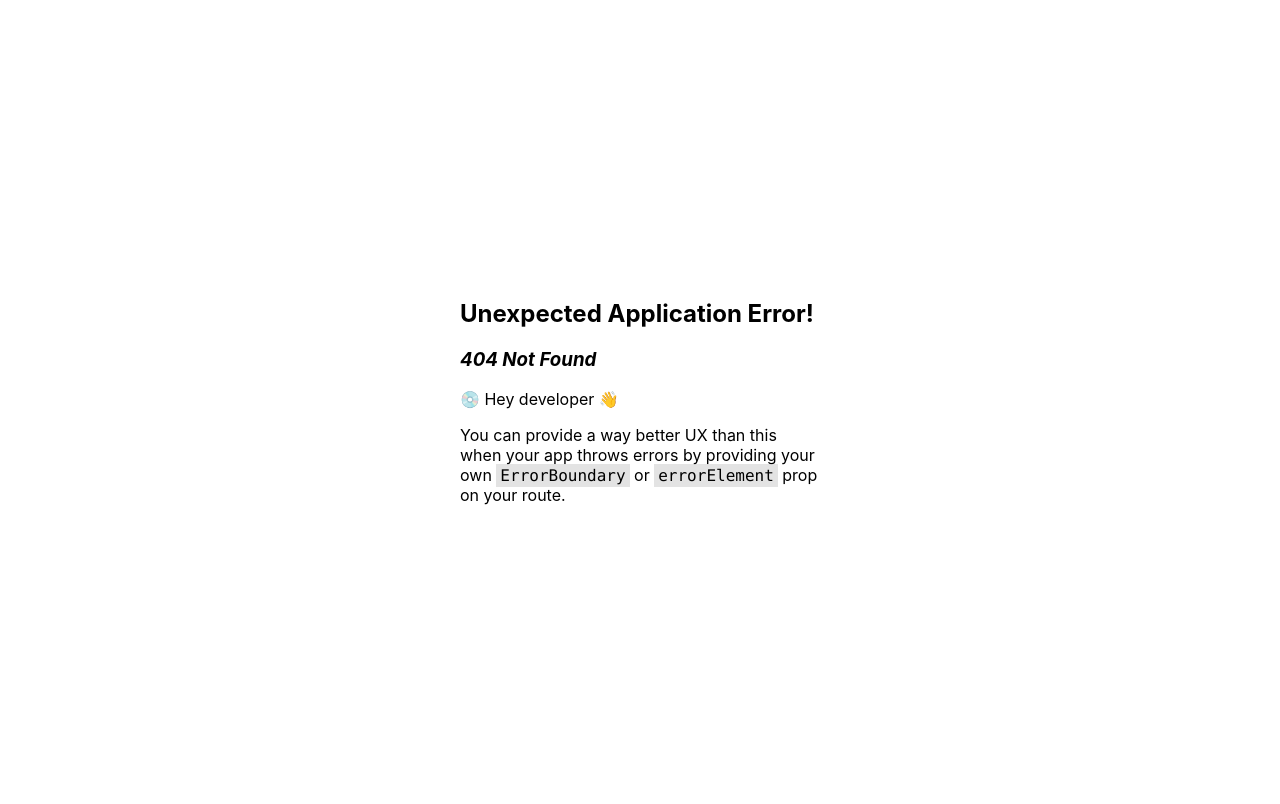
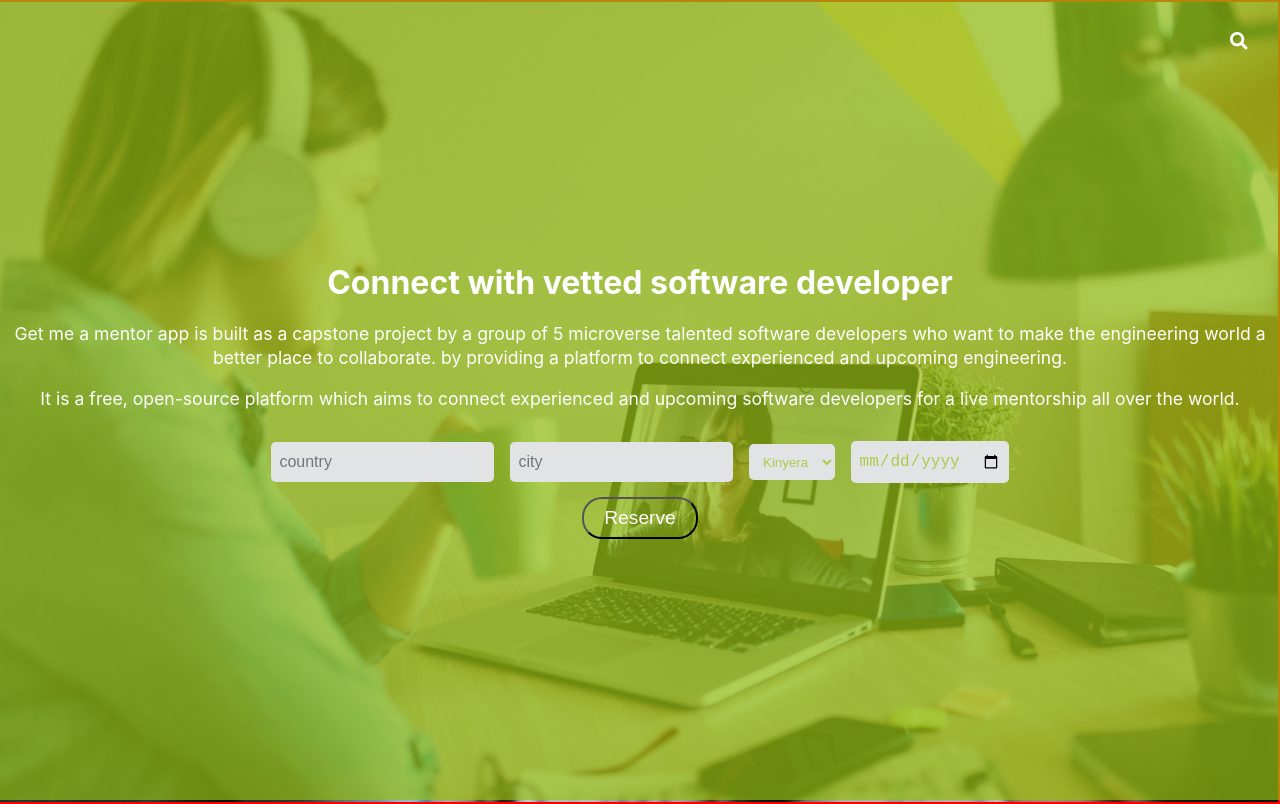
Before and after one commit to teckim/carbook-ui, a React (Create React App) app: page /reserve in a window 1280 px wide. Before the commit this address had no page. Built offline with nearby package versions, Linux system fonts and the light colour scheme.

Commit message:
form reservations

```diff
--- a/package.json
+++ b/package.json
@@ -10,6 +10,7 @@
     "axios": "^1.1.3",
     "react": "^18.2.0",
     "react-dom": "^18.2.0",
+    "react-icons": "^4.6.0",
     "react-redux": "^8.0.4",
     "react-router-dom": "^6.4.2",
     "react-scripts": "5.0.1",
--- a/src/app/components/Reserve.js
+++ b/src/app/components/Reserve.js
@@ -0,0 +1,54 @@
+/* eslint-disable react/jsx-no-undef */
+import React from 'react';
+import { FaSearch } from 'react-icons/fa';
+import style from './Reserve.module.css';
+import '../../styles/reserve.css';
+
+function Reserve() {
+//   const dispatch = useDispatch();
+
+  return (
+    <div className="showcase">
+      <p className="search-icon">
+        <FaSearch />
+      </p>
+      <div className="container showcase-inner">
+        <h1>Connect with vetted software developer</h1>
+        <p className="about">
+          Get me a mentor app is built as a capstone project by a group of 5
+          microverse talented software developers who want to make the
+          engineering world a better place to collaborate. by providing a
+          platform to connect experienced and upcoming engineering.
+        </p>
+        <p className="about">
+          It is a free, open-source platform which aims to connect experienced
+          and upcoming software developers for a live mentorship all over the
+          world.
+        </p>
+
+        <div className="btn-container">
+          <form>
+            <div className={style.wrapper}>
+              <input type="" name="country" placeholder="country" />
+              <input type="text" name="city" placeholder="city" />
+
+              <select name="mentor_id">
+                <option>Kinyera</option>
+              </select>
+              <input className={style.date} type="date" name="date" id="" />
+            </div>
+            <button
+              type="submit"
+              className={style.reserve}
+            >
+
+              Reserve
+            </button>
+          </form>
+        </div>
+      </div>
+    </div>
+  );
+}
+
+export default Reserve;
--- /dev/null
+++ b/src/app/components/Reserve.module.css
@@ -0,0 +1,139 @@
+.detailscontainer {
+    display: flex;
+    /* height: 100vh; */
+    align-items: center;
+    justify-content: center;
+  }
+
+  .mentor {
+    display: flex;
+    justify-content: space-around;
+    /* width: 100%; */
+  }
+
+  .avatar {
+    flex-basis: 35vw;
+    height: 35vw;
+    border-radius: 30px;
+    box-shadow:
+      10px 10px 40px #bebebe,
+      -10px -10px 40px #fff;
+  }
+
+  .avatar img {
+    height: inherit;
+    width: inherit;
+  }
+
+  .details {
+    flex-basis: 30%;
+    padding: 20px;
+    display: flex;
+    flex-direction: column;
+    align-items: flex-end;
+  }
+
+  .textdetails {
+    align-self: stretch;
+    margin-top: 20px;
+  }
+
+  .textdetails > li {
+    padding: 8px 15px;
+    display: flex;
+    justify-content: space-between;
+  }
+
+  .textdetails > :nth-last-child(odd) {
+    background-color: #e2e3e4;
+  }
+
+  .tech {
+    display: flex;
+    flex-direction: row;
+    align-items: center;
+    padding: 10px;
+    gap: 1rem;
+  }
+
+  .tech li {
+    list-style: none;
+    padding: 0.5rem;
+    background-color: rgba(150, 191, 15, 0.7);
+    color: white;
+    border: none;
+    border-radius: 5px;
+  }
+
+  .reserve {
+    background-color: var(--primary);
+    padding: 8px 20px;
+    color: white;
+    font-size: 1.2rem;
+    border-radius: 20px;
+    text-align: center;
+  }
+
+  .wrapper {
+    display: flex;
+    align-items: center;
+    justify-content: space-between;
+    width: 100%;
+    gap: 1rem;
+    margin: 0.85rem 0;
+  }
+
+  .wrapper > input,
+  .date {
+    font-size: 1rem;
+    font-weight: 400;
+    line-height: 1.5;
+  }
+
+  .wrapper > input,
+  select,
+  option {
+    flex-basis: 100%;
+    padding: 0.5rem;
+    border: none;
+    border-radius: 5px;
+    background-color: #e2e3e4;
+    color: rgba(150, 191, 15, 0.7);
+  }
+
+  .wrapper > select {
+    padding: 0.6rem;
+  }
+
+  .wrapper > option {
+    padding: 0.6rem;
+  }
+
+  .date {
+    display: block;
+    padding: 0.375rem 0.6rem;
+    color: #495057;
+    background-color: #fff;
+    border: 1px solid #ced4da;
+    border-radius: 0.25rem;
+    transition: border-color 0.15s ease-in-out, box-shadow 0.15s ease-in-out;
+  }
+
+  @media screen and (max-width: 768px) {
+    .mentor {
+      flex-direction: column;
+      align-items: center;
+      gap: 20px;
+    }
+
+    .avatar {
+      width: 80vw;
+      height: 80vw;
+    }
+
+    .textdetails {
+      align-self: stretch;
+      justify-content: stretch;
+      margin-top: 20px;
+    }
+  }
--- a/src/app/router.js
+++ b/src/app/router.js
@@ -3,6 +3,7 @@ import { createBrowserRouter } from 'react-router-dom';
 import LoginPage from '../features/auth/LoginPage';
 import RegisterPage from '../features/auth/RegisterPage';
 import MyReservation from './components/MyReservation';
+import Reserve from './components/Reserve';
 
 export const authRouter = createBrowserRouter([
   {
@@ -17,6 +18,10 @@ export const authRouter = createBrowserRouter([
     path: '/reservation',
     element: <MyReservation />,
   },
+  {
+    path: '/reserve',
+    element: <Reserve />,
+  },
 ]);
 
 export default authRouter;
--- a/src/features/auth/auth.css
+++ b/src/features/auth/auth.css
@@ -7,9 +7,9 @@
   --primry-color: #ff6701;
 }
 
-.auth-layout .container {
+/* .auth-layout  {
   width: 360px;
-}
+} */
 
 .auth-layout .errors {
   padding: 4px 8px;
--- /dev/null
+++ b/src/styles/reserve.css
@@ -0,0 +1,85 @@
+:root {
+    --primary-color: rgba(150, 191, 15, 0.7);
+    --overlay-color: #fff;
+    --menu-speed: 0.75s;
+  }
+
+  * {
+    margin: 0;
+    padding: 0;
+    box-sizing: border-box;
+  }
+
+  body {
+    font-family: helvetica, arial, sans-serif;
+    line-height: 1.4;
+  }
+
+  .showcase {
+    background: var(--primary-color);
+    color: #fff;
+    height: 100vh;
+    position: relative;
+  }
+
+  .search-icon {
+    font-size: 4rem;
+    position: absolute;
+    top: 2rem;
+    right: 2rem;
+  }
+
+  .showcase::before {
+    content: "";
+    background: url("/public/assert/online-mentorship.jpg");
+    background-repeat: no-repeat;
+    background-position: center center;
+    background-size: cover;
+    position: absolute;
+    top: 0;
+    right: 0;
+    width: 100vw;
+    height: 100%;
+    z-index: -1;
+    border: 2px solid red;
+  }
+
+  .showcase .showcase-inner {
+    display: flex;
+    flex-direction: column;
+    gap: 1rem;
+    align-items: center;
+    justify-content: center;
+    text-align: center;
+    height: 100%;
+  }
+
+  .showcase h1 {
+    font-size: 2rem;
+  }
+
+  .showcase p {
+    font-size: 1.1rem;
+  }
+
+  .btn-container {
+    display: flex;
+    gap: 1.5rem;
+  }
+
+  .btn {
+    display: inline-block;
+    background: var(--primary-color);
+    color: #fff;
+    padding: 0.5rem 1.2rem;
+    margin-top: 1rem;
+    transition: opacity 1s ease-in-out;
+    text-decoration: none;
+    border-radius: 1.5rem;
+  }
+
+  .btn:hover {
+    opacity: 0.7;
+    background-color: #fff;
+    color: var(--primary-color);
+  }
```
Also changed, not shown: public/assert/online-mentorship.jpg (added), 1 other file (tests, documents, lock files or other folders).
